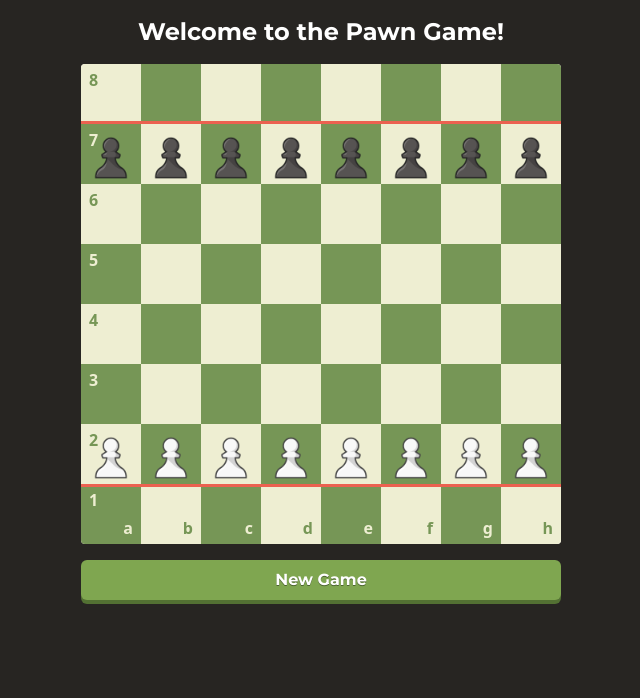
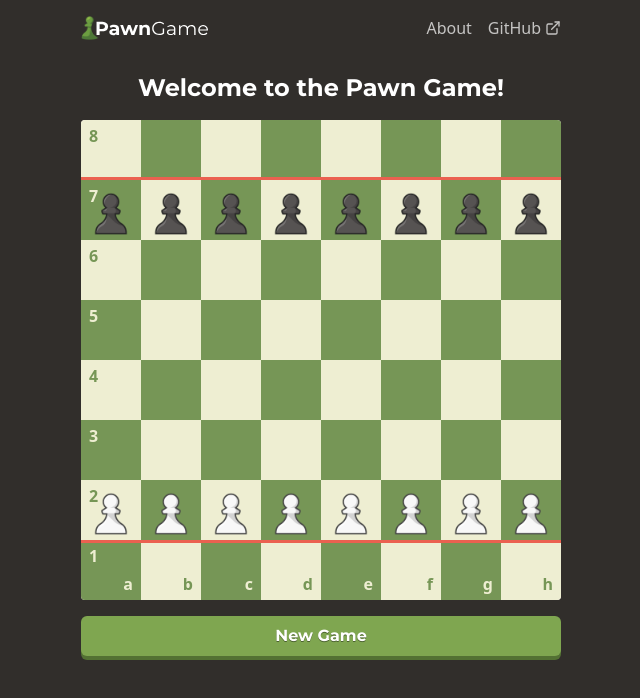
Before and after one commit to pt232/pawn-game, a Next.js app: page / in a window 1280 px wide. Shown: the top 698 px of the page, without its empty margins (319-959 px from the left). Built offline with nearby package versions, Linux system fonts and the light colour scheme.

Commit message:
feat(page-header): add page header with a logo

```diff
--- /dev/null
+++ b/components/page-header.tsx
@@ -0,0 +1,32 @@
+import Image from "next/image";
+import Link from "next/link";
+import { ExternalLink } from "lucide-react";
+
+export default function PageHeader() {
+  return (
+    <header className="mb-4 flex items-center justify-between rounded-md py-4 text-secondary-300">
+      <Link href="/">
+        <Image src="/logo.svg" width={128} height={24} alt="Logo" />
+      </Link>
+      <nav>
+        <ul className="flex gap-x-4">
+          <li>
+            <button className="transition-colors hover:text-white">
+              About
+            </button>
+          </li>
+          <li>
+            <Link
+              href="https://github.com/pt232/pawn-game"
+              target="_blank"
+              className="flex items-center gap-1 transition-colors hover:text-white"
+            >
+              GitHub
+              <ExternalLink size={16} />
+            </Link>
+          </li>
+        </ul>
+      </nav>
+    </header>
+  );
+}
--- a/pages/_document.tsx
+++ b/pages/_document.tsx
@@ -4,7 +4,6 @@ export default function Document() {
   return (
     <Html lang="en">
       <Head>
-        <meta name="viewport" content="width=device-width, initial-scale=1" />
         <link rel="preconnect" href="https://fonts.googleapis.com" />
         <link
           rel="preconnect"
--- a/pages/index.tsx
+++ b/pages/index.tsx
@@ -1,4 +1,5 @@
 import Head from "next/head";
+import PageHeader from "@/components/page-header";
 import Board from "@/components/board";
 import Button from "@/components/ui/button";
 
@@ -6,10 +7,15 @@ export default function Home() {
   return (
     <>
       <Head>
+        <meta name="viewport" content="width=device-width, initial-scale=1" />
         <meta name="description" content="A simple chess game" />
         <title>Pawn Game</title>
       </Head>
-      <main className="m-auto w-full max-w-lg p-4">
+
+      <div className="m-auto w-full max-w-lg px-4">
+        <PageHeader />
+
+        <main>
           <h1 className="mb-4 text-center font-primary text-xl font-bold sm:text-2xl">
             Welcome to the Pawn Game!
           </h1>
@@ -18,6 +24,7 @@ export default function Home() {
 
           <Button className="mt-4 w-full">New Game</Button>
         </main>
+      </div>
     </>
   );
 }
--- a/styles/globals.css
+++ b/styles/globals.css
@@ -4,7 +4,7 @@
 
 @layer base {
   body {
-    @apply bg-secondary-900 text-white;
+    @apply bg-secondary-800 text-white;
   }
 }
 
```
Also changed, not shown: public/logo.svg (added). Lines whose indentation alone changed are shown as unchanged.
